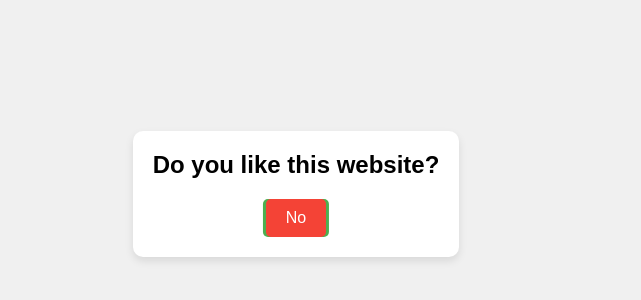
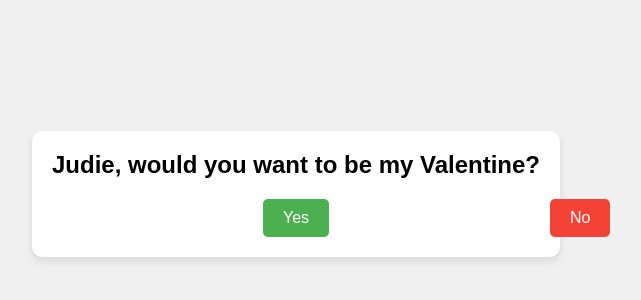
Before and after one commit to rooockie/rooockie.github.io, a plain HTML site: page index.html in a window 1280 px wide. Shown: the part 206-506 px from the top of the page, without its empty margins (344-985 px from the left). Drawn offline with Linux system fonts and the light colour scheme.

Commit message:
fix buttons

```diff
--- a/index.html
+++ b/index.html
@@ -8,7 +8,7 @@
 </head>
 <body>
   <div class="container">
-    <h1>Do you like this website?</h1>
+    <h1>Judie, would you want to be my Valentine?</h1>
     <div class="buttons">
       <button id="yes-button">Yes</button>
       <button id="no-button">No</button>
--- a/styles.css
+++ b/styles.css
@@ -31,30 +31,34 @@ body, h1, button {
     display: flex;
     justify-content: center;
     gap: 10px;
+    position: relative;
   }
 
-  button {
+  #yes-button {
+    background-color: #4CAF50;
+    color: white;
     padding: 10px 20px;
     font-size: 16px;
     border: none;
     border-radius: 5px;
     cursor: pointer;
     transition: background-color 0.3s ease;
-  }
-
-  #yes-button {
-    background-color: #4CAF50;
-    color: white;
-    position: absolute; /* Position the "Yes" button absolutely */
-    left: 50%; /* Center it horizontally */
-    transform: translateX(-50%);
+    position: relative; /* Make the "Yes" button a reference point for the "No" button */
   }
 
   #no-button {
     background-color: #f44336;
-    color: white;
-    position: relative;
-  }
+   color: white;
+    padding: 10px 20px;
+   font-size: 16px;
+    border: none;
+   border-radius: 5px;
+    cursor: pointer;
+   transition: background-color 0.3s ease;
+   position: absolute; /* Position the "No" button relative to the "Yes" button */
+   left: 100%; /* Place the "No" button to the right of the "Yes" button */
+    margin-left: 10px; /* Add some spacing between the buttons */
+}
 
   button:hover {
     opacity: 0.8;
```
